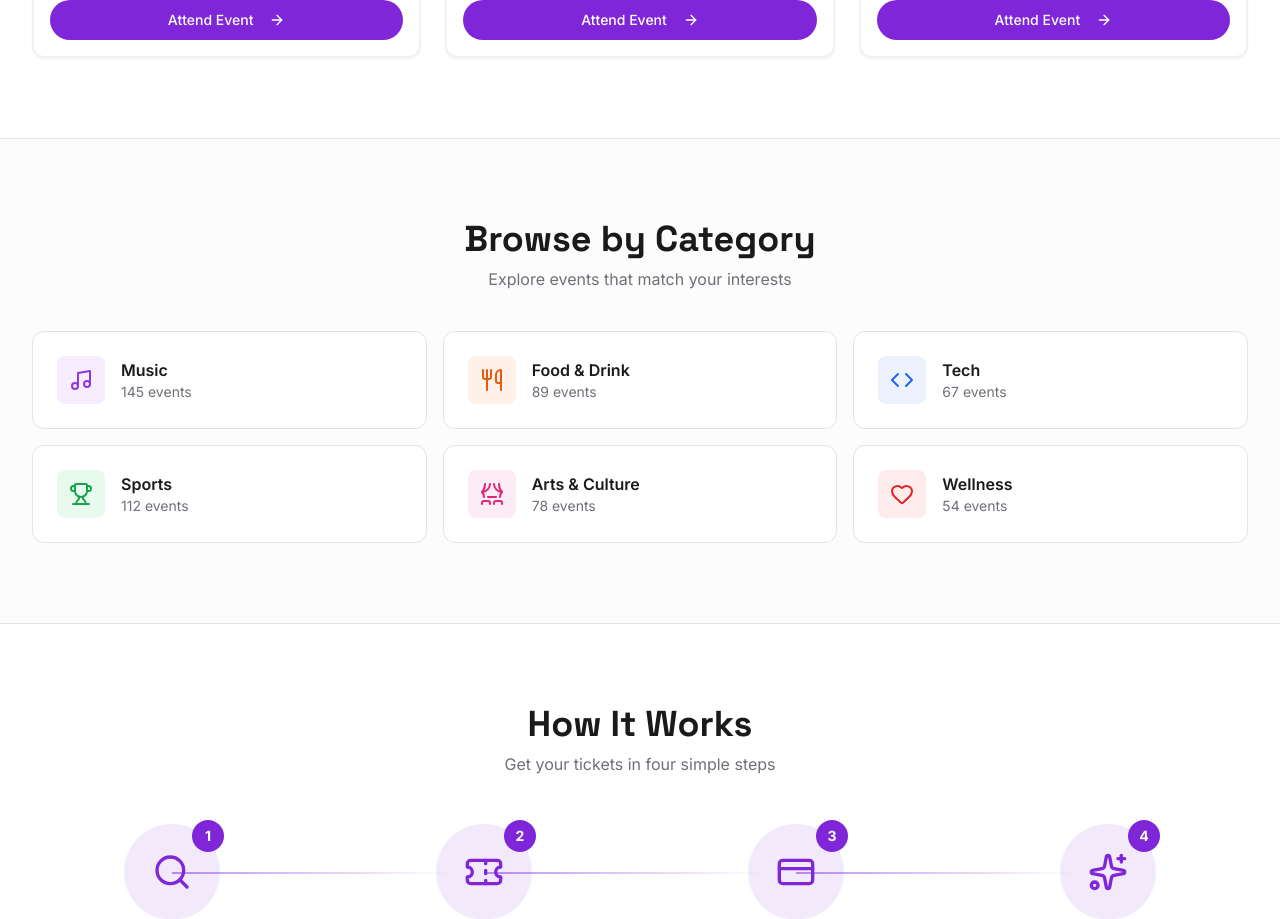
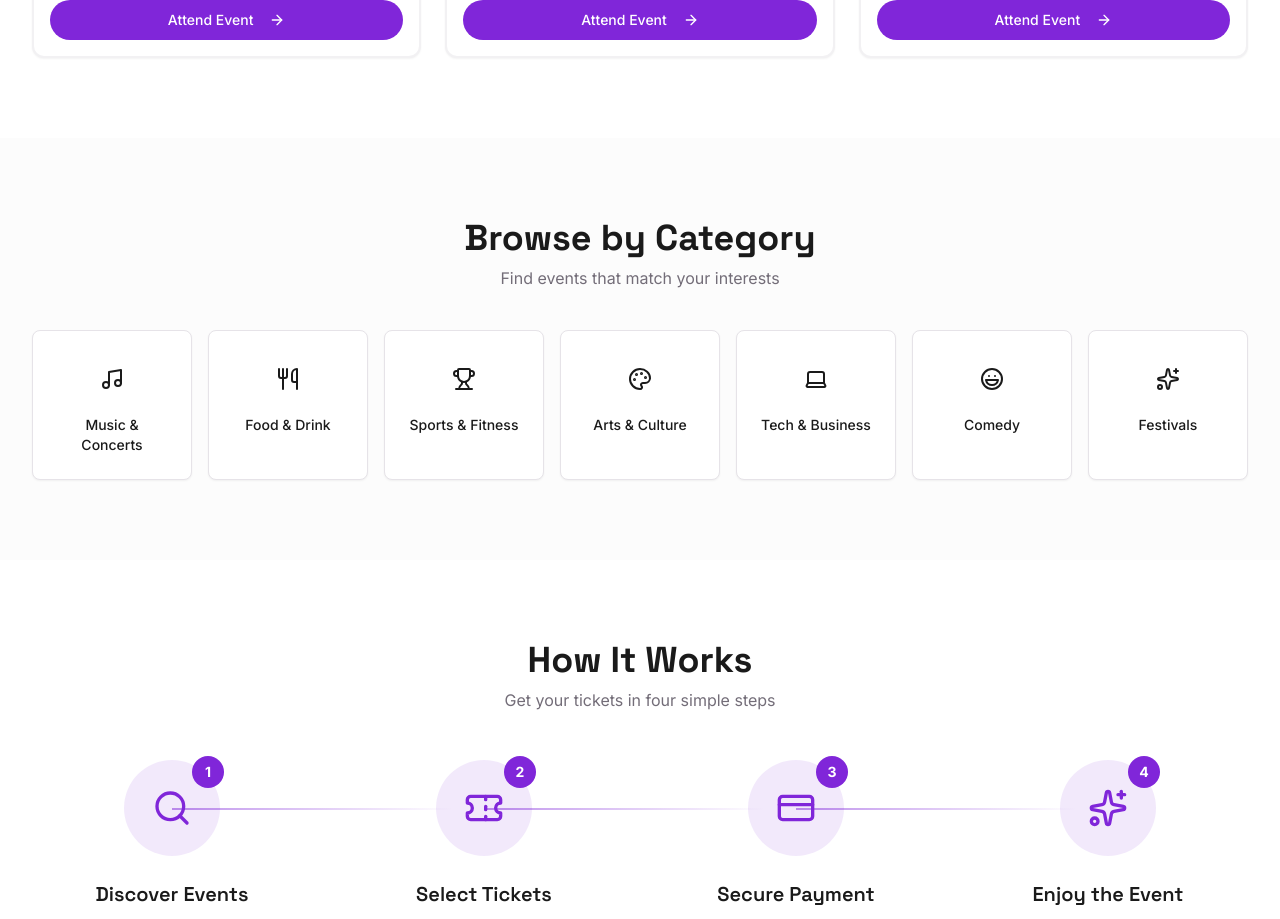
Before and after one commit to minajson/bitbandy-nextjs, a Next.js app: page / in a window 1280 px wide. Shown: the part 1400-2319 px from the top of the page. Built offline with nearby package versions, Linux system fonts and the light colour scheme.

Commit message:
Updated home page

```diff
--- a/components/home/categories-section.tsx
+++ b/components/home/categories-section.tsx
@@ -1,86 +1,50 @@
 import Link from 'next/link'
-import { Music, Utensils, Code, Trophy, Theater, Heart } from 'lucide-react'
+import { Music, Utensils, Trophy, Palette, Laptop, Laugh, Sparkles } from 'lucide-react'
+import { Card, CardContent } from '@/components/ui/card'
+import { categories } from '@/lib/data'
 
-const categories = [
-  {
-    name: 'Music',
-    icon: Music,
-    href: '/events?category=music',
-    count: 145,
-    color: 'bg-purple-500/10 text-purple-600 hover:bg-purple-500/20',
-  },
-  {
-    name: 'Food & Drink',
-    icon: Utensils,
-    href: '/events?category=food',
-    count: 89,
-    color: 'bg-orange-500/10 text-orange-600 hover:bg-orange-500/20',
-  },
-  {
-    name: 'Tech',
-    icon: Code,
-    href: '/events?category=tech',
-    count: 67,
-    color: 'bg-blue-500/10 text-blue-600 hover:bg-blue-500/20',
-  },
-  {
-    name: 'Sports',
-    icon: Trophy,
-    href: '/events?category=sports',
-    count: 112,
-    color: 'bg-green-500/10 text-green-600 hover:bg-green-500/20',
-  },
-  {
-    name: 'Arts & Culture',
-    icon: Theater,
-    href: '/events?category=arts',
-    count: 78,
-    color: 'bg-pink-500/10 text-pink-600 hover:bg-pink-500/20',
-  },
-  {
-    name: 'Wellness',
-    icon: Heart,
-    href: '/events?category=wellness',
-    count: 54,
-    color: 'bg-red-500/10 text-red-600 hover:bg-red-500/20',
-  },
-]
+const iconMap = {
+  music: Music,
+  utensils: Utensils,
+  trophy: Trophy,
+  palette: Palette,
+  laptop: Laptop,
+  laugh: Laugh,
+  sparkles: Sparkles,
+}
 
 export function CategoriesSection() {
   return (
-    <section className="border-y bg-muted/30 py-16 sm:py-20">
+    <section className="bg-muted/30 py-16 sm:py-20">
       <div className="mx-auto max-w-7xl px-4 sm:px-6 lg:px-8">
+        {/* Header */}
         <div className="text-center">
           <h2 className="font-display text-3xl font-bold text-foreground sm:text-4xl">
             Browse by Category
           </h2>
-          <p className="mt-2 text-muted-foreground">
-            Explore events that match your interests
+          <p className="mx-auto mt-2 max-w-2xl text-muted-foreground">
+            Find events that match your interests
           </p>
         </div>
 
-        <div className="mt-10 grid gap-4 sm:grid-cols-2 lg:grid-cols-3">
-          {categories.map((category) => (
-            <Link
-              key={category.name}
-              href={category.href}
-              className="group relative overflow-hidden rounded-xl border bg-card p-6 transition-all hover:shadow-lg"
-            >
-              <div className="flex items-center gap-4">
-                <div className={`rounded-lg p-3 transition-colors ${category.color}`}>
-                  <category.icon className="h-6 w-6" />
-                </div>
-                <div className="flex-1">
-                  <h3 className="font-semibold text-foreground group-hover:text-primary">
-                    {category.name}
-                  </h3>
-                  <p className="text-sm text-muted-foreground">
-                    {category.count} events
-                  </p>
-                </div>
-              </div>
-            </Link>
-          ))}
+        {/* Categories Grid */}
+        <div className="mt-10 grid grid-cols-2 gap-4 sm:grid-cols-3 lg:grid-cols-4 xl:grid-cols-7">
+          {categories.map((category) => {
+            const Icon = iconMap[category.icon as keyof typeof iconMap] || Sparkles
+
+            return (
+              <Link key={category.id} href={`/events?category=${category.id}`}>
+                <Card className="group h-full transition-all hover:shadow-md hover:border-primary/50">
+                  <CardContent className="flex flex-col items-center p-6 text-center">
+                    <div className={`mb-3 rounded-xl p-3 ${category.color} transition-transform group-hover:scale-110`}>
+                      <Icon className="h-6 w-6" />
+                    </div>
+                    <span className="text-sm font-medium text-foreground">{category.name}</span>
+                  </CardContent>
+                </Card>
+              </Link>
+            )
+          })}
         </div>
       </div>
     </section>
```
